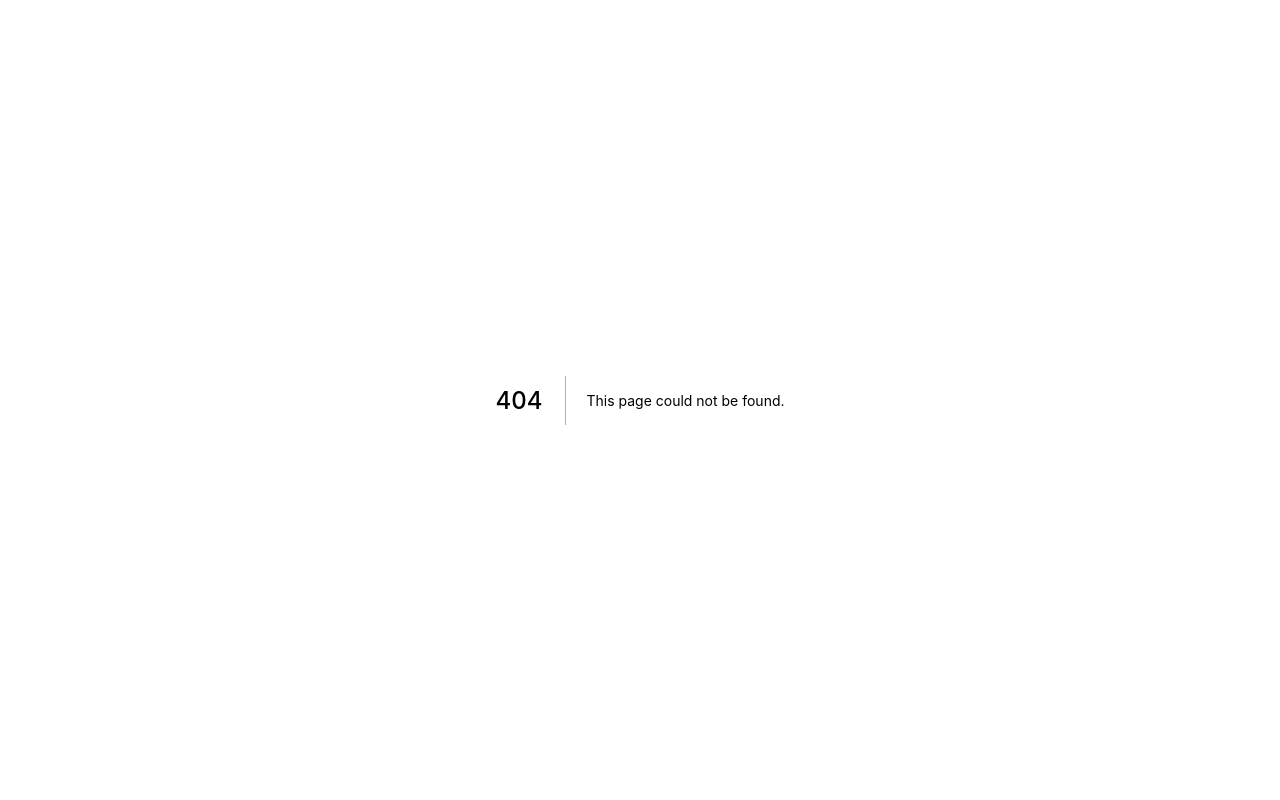
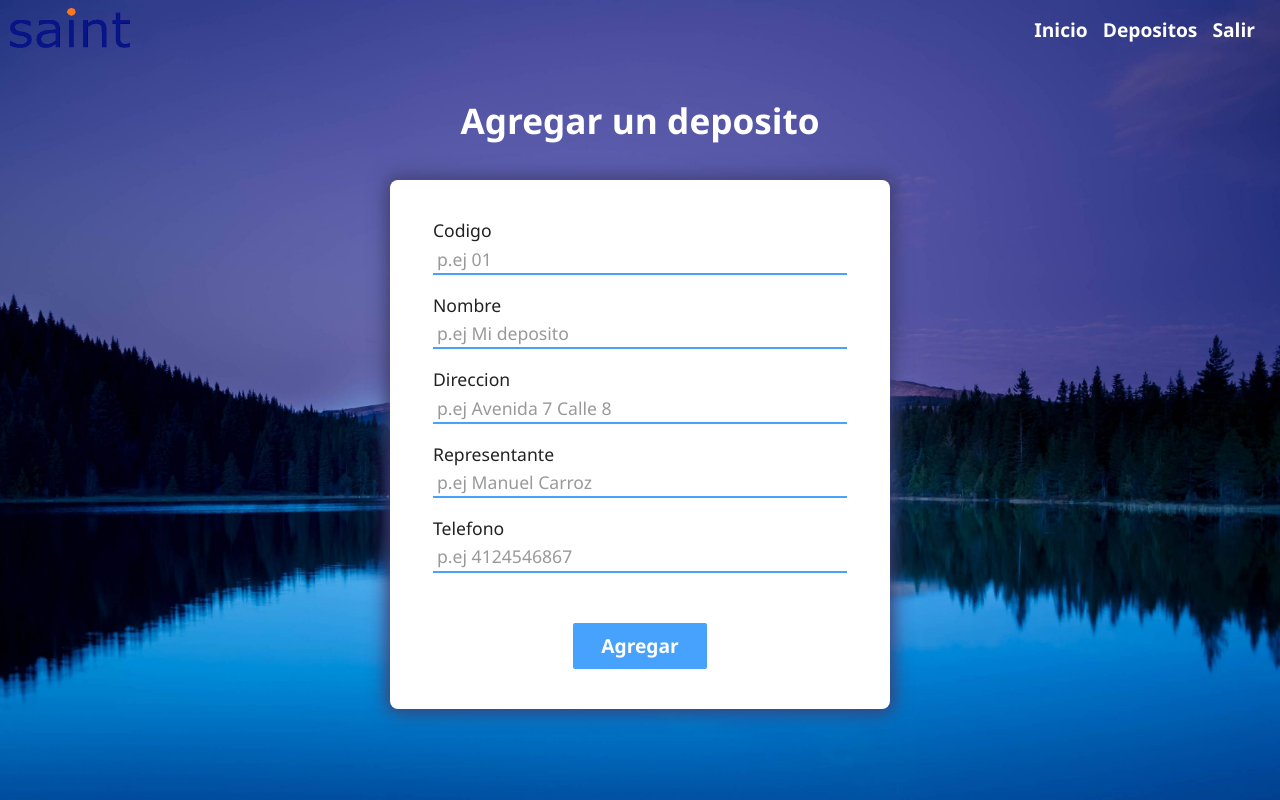
Before and after one commit to alejandrosb8/deposits-manager-web, a Next.js app: page /depositos/agregar in a window 1280 px wide. Before the commit this address had no page. Built offline with nearby package versions, Linux system fonts and the light colour scheme.

Commit message:
add: agregar page

```diff
--- /dev/null
+++ b/pages/depositos/agregar.jsx
@@ -0,0 +1,85 @@
+import { useState } from 'react';
+import Header from '../../components/Header';
+import Layout from '../../components/Layout';
+import Background from '../../components/Background';
+import styles from './../../styles/Agregar.module.css';
+import { addDeposit } from '../../utils/api';
+import { useRouter } from 'next/router';
+
+export default function Agregar() {
+  const router = useRouter();
+  const [loading, setLoading] = useState(false);
+
+  const handleSubmit = async (e) => {
+    e.preventDefault();
+
+    const token = localStorage.getItem('token');
+
+    const codigo = document.getElementById('codigo');
+    const nombre = document.getElementById('nombre');
+    const direccion = document.getElementById('direccion');
+    const representante = document.getElementById('representante');
+    const telefono = document.getElementById('telefono');
+
+    const deposito = {
+      Codigo: codigo.value,
+      Descripcion: nombre.value,
+      Direccion1: direccion.value,
+      Representante: representante.value,
+      Telefono: telefono.value,
+    };
+
+    setLoading(true);
+    const submitData = await addDeposit(deposito, token);
+
+    if (submitData.Status === 0) {
+      alert('Deposito agregado con exito');
+    } else {
+      sessionStorage.clear('token');
+      router.push('/login');
+    }
+
+    setLoading(false);
+  };
+
+  return (
+    <>
+      <Header />
+      <Background />
+      <Layout title="Saint - Depositos">
+        <h1 className={styles.title}>Agregar un deposito</h1>
+        <form onSubmit={handleSubmit} className={styles.form}>
+          <div className={styles.inputContainer}>
+            <div className={styles.inputGroup}>
+              <label htmlFor="codigo">Codigo</label>
+              <input type="text" placeholder="p.ej 01" id="codigo" required />
+            </div>
+            <div className={styles.inputGroup}>
+              <label htmlFor="nombre">Nombre</label>
+              <input type="text" placeholder="p.ej Mi deposito" id="nombre" required />
+            </div>
+            <div className={styles.inputGroup}>
+              <label htmlFor="direccion">Direccion</label>
+              <input type="text" placeholder="p.ej Avenida 7 Calle 8" id="direccion" required />
+            </div>
+            <div className={styles.inputGroup}>
+              <label htmlFor="representante">Representante</label>
+              <input type="text" placeholder="p.ej Manuel Carroz" id="representante" required />
+            </div>
+            <div className={styles.inputGroup}>
+              <label htmlFor="telefono">Telefono</label>
+              <input type="tel" placeholder="p.ej 4124546867" id="telefono" pattern="[0-9]{10}" required />
+            </div>
+          </div>
+          {loading ? (
+            <button type="submit" disabled>
+              Cargando...
+            </button>
+          ) : (
+            <button type="submit">Agregar</button>
+          )}
+        </form>
+      </Layout>
+    </>
+  );
+}
--- /dev/null
+++ b/styles/Agregar.module.css
@@ -0,0 +1,79 @@
+.title {
+  text-align: center;
+  margin: auto;
+  margin-top: 20px;
+  color: #fff;
+  font-size: 2.2rem;
+  font-weight: 700;
+}
+.form {
+  width: 90%;
+  max-width: 500px;
+  margin: auto;
+  margin-top: 40px;
+  height: auto;
+  display: flex;
+  flex-direction: column;
+  justify-content: center;
+  align-items: center;
+  background-color: #fff;
+  padding: 40px 20px;
+  box-shadow: 0 0 18px 4px hsl(238, 31%, 35%);
+  border-radius: 8px;
+  -webkit-border-radius: 8px;
+  -moz-border-radius: 8px;
+  -ms-border-radius: 8px;
+  -o-border-radius: 8px;
+  row-gap: 50px;
+}
+.inputContainer {
+  width: 100%;
+  display: flex;
+  flex-direction: column;
+  justify-content: center;
+  align-items: center;
+  row-gap: 20px;
+}
+.inputGroup {
+  width: 90%;
+  margin: auto;
+}
+.inputGroup label {
+  display: block;
+  width: 100%;
+  font-size: 1.1rem;
+  font-weight: 500;
+  color: #222;
+}
+.inputGroup input {
+  width: 100%;
+  font-size: 1.1rem;
+  font-weight: 400;
+  color: #000;
+  padding: 4px;
+  border: none;
+  outline: none;
+  margin-top: 4px;
+  border-bottom: 2px solid var(--blue);
+}
+.inputGroup input::placeholder {
+  color: #999;
+}
+.form button {
+  font-size: 1.2rem;
+  padding: 12px 28px;
+  border: none;
+  background-color: var(--blue);
+  outline: none;
+  color: #fff;
+  font-weight: 700;
+  cursor: pointer;
+  border-radius: 2px;
+  -webkit-border-radius: 2px;
+  -moz-border-radius: 2px;
+  -ms-border-radius: 2px;
+  -o-border-radius: 2px;
+}
+.form button:hover {
+  background-color: hsl(210, 98%, 45%);
+}
```
